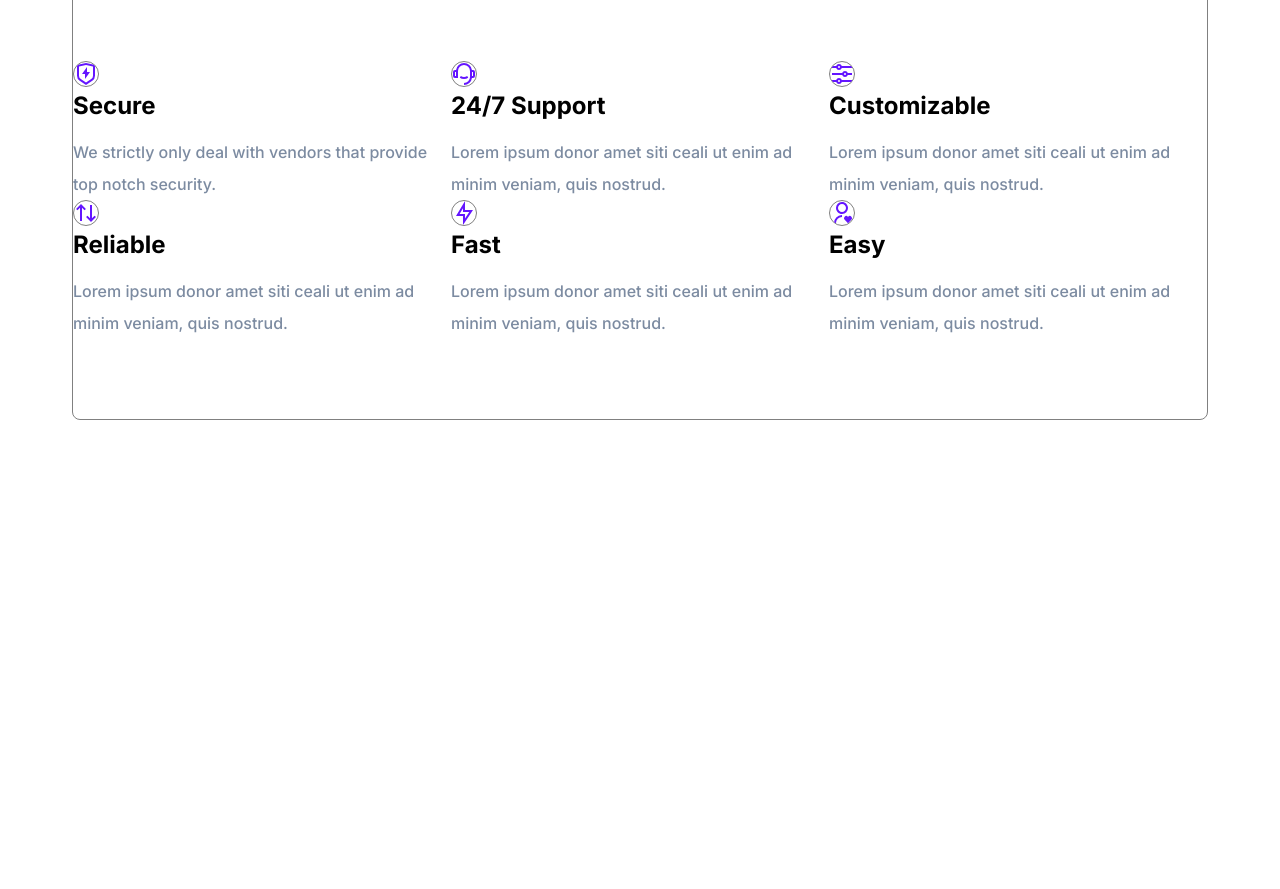
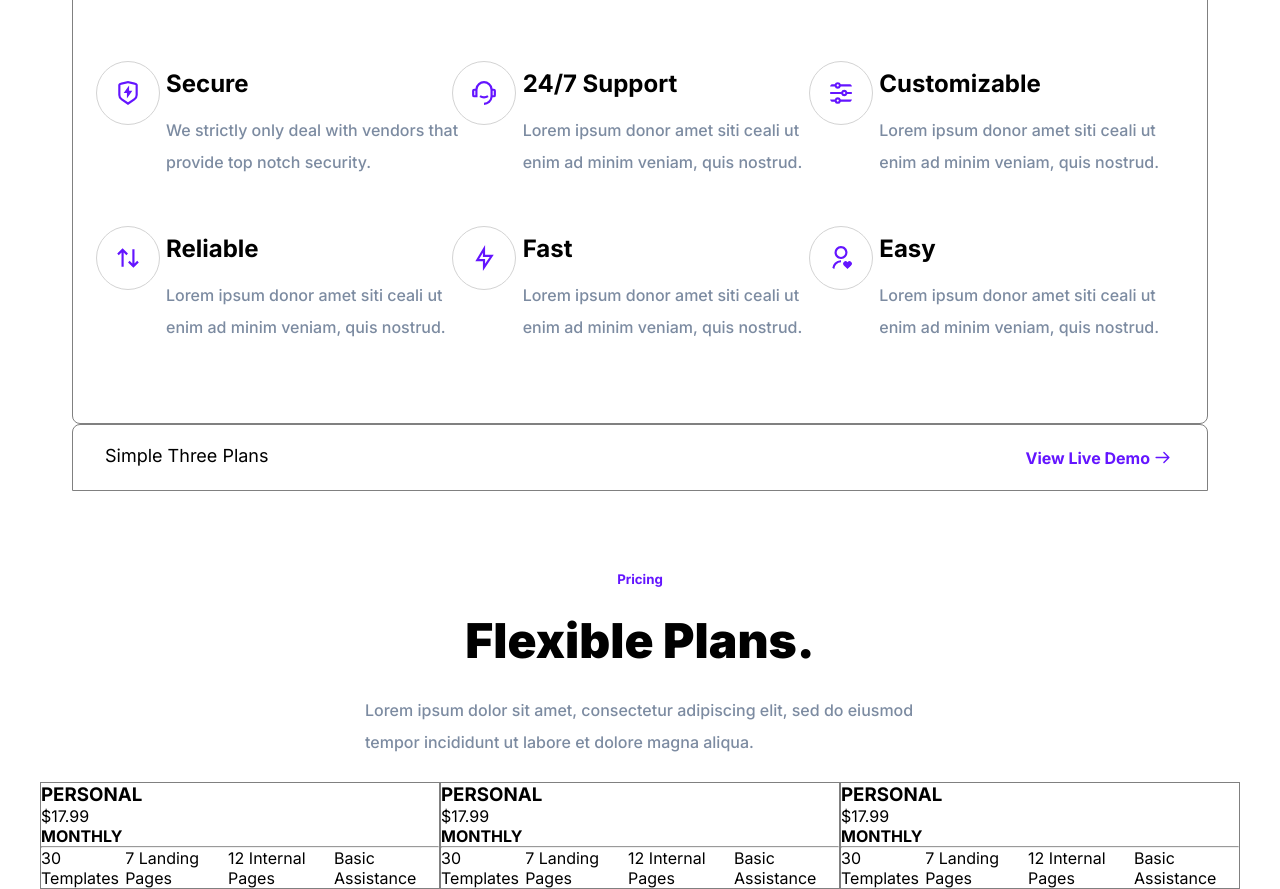
Before and after one commit to coding-is-life45/Treact-Project, a plain HTML site: page index.html in a window 1280 px wide. Shown: the part 2020-2909 px from the top of the page. Before the commit the page ends 2440 px from the top, so only its background shows below. Drawn offline with Linux system fonts and the light colour scheme.

Commit message:
started pricing section

```diff
--- a/index.html
+++ b/index.html
@@ -194,41 +194,136 @@
                     <div class="amazing__container">
                         <h4 class="centered purple">Features</h4>
                         <h2 class="amazing__container--title">We have Amazing <span class="purple">Service.</span></h2>
-                        <p class="amazing__container--description">Lorem ipsum dolor sit amet consectetur adipisicing elit. Amet voluptate quisquam voluptas
+                        <p class="amazing__container--description">Lorem ipsum dolor sit amet consectetur adipisicing
+                            elit. Amet voluptate quisquam voluptas
                             soluta
                             id, ab dolores deserunt fugit pariatur officia cupiditate iusto accusantium illum modi. Sed
                             fugit corrupti eligendi temporibus.</p>
 
                         <div class="services">
                             <div class="service">
-                                <span><img src="shield.svg" class="service__img" alt=""></span>
+                                <span class="span-img__container"><img src="shield.svg" class="service__img"
+                                        alt=""></span>
+                                <span class="span__container">
                                     <h3 class="service__header">Secure</h3>
-                                <p class="service__description">We strictly only deal with vendors that provide top notch security.</p>
+                                    <p class="service__description">We strictly only deal with vendors that provide top
+                                        notch security.</p>
+                                </span>
                             </div>
                             <div class="service">
-                                <span><img src="support-icon.svg" class="service__img" alt=""></span>
+                                <span class="span-img__container"><img src="support-icon.svg" class="service__img"
+                                        alt=""></span>
+                                <span class="span__container">
                                     <h3 class="service__header">24/7 Support</h3>
-                                <p class="service__description">Lorem ipsum donor amet siti ceali ut enim ad minim veniam, quis nostrud.</p>
+                                    <p class="service__description">Lorem ipsum donor amet siti ceali ut enim ad minim
+                                        veniam, quis nostrud.</p>
+                                </span>
                             </div>
                             <div class="service">
-                                <span><img src="customize-icon.svg" class="service__img" alt=""></span>
+                                <span class="span-img__container"><img src="customize-icon.svg" class="service__img"
+                                        alt=""></span>
+                                <span class="span__container">
                                     <h3 class="service__header">Customizable</h3>
-                                <p class="service__description">Lorem ipsum donor amet siti ceali ut enim ad minim veniam, quis nostrud.</p>
+                                    <p class="service__description">Lorem ipsum donor amet siti ceali ut enim ad minim
+                                        veniam, quis nostrud.</p>
+                                </span>
                             </div>
                             <div class="service">
-                                <span><img src="reliable-icon.svg" class="service__img" alt=""></span>
+                                <span class="span-img__container"><img src="reliable-icon.svg" class="service__img"
+                                        alt=""></span>
+                                <span class="span__container">
                                     <h3 class="service__header">Reliable</h3>
-                                <p class="service__description">Lorem ipsum donor amet siti ceali ut enim ad minim veniam, quis nostrud.</p>
+                                    <p class="service__description">Lorem ipsum donor amet siti ceali ut enim ad minim
+                                        veniam, quis nostrud.</p>
+                                </span>
                             </div>
                             <div class="service">
-                                <span><img src="lightning.svg" class="service__img" alt=""></span>
+                                <span class="span-img__container"><img src="lightning.svg" class="service__img"
+                                        alt=""></span>
+                                <span class="span__container">
                                     <h3 class="service__header">Fast</h3>
-                                <p class="service__description">Lorem ipsum donor amet siti ceali ut enim ad minim veniam, quis nostrud.</p>
+                                    <p class="service__description">Lorem ipsum donor amet siti ceali ut enim ad minim
+                                        veniam, quis nostrud.</p>
+                                </span>
                             </div>
                             <div class="service">
-                                <span><img src="simple-icon.svg" class="service__img" alt=""></span>
+                                <span class="span-img__container"><img src="simple-icon.svg" class="service__img"
+                                        alt=""></span>
+                                <span class="span__container">
                                     <h3 class="service__header">Easy</h3>
-                                <p class="service__description">Lorem ipsum donor amet siti ceali ut enim ad minim veniam, quis nostrud.</p>
+                                    <p class="service__description">Lorem ipsum donor amet siti ceali ut enim ad minim
+                                        veniam, quis nostrud.</p>
+                                </span>
+                            </div>
+                        </div>
+                    </div>
+                </div>
+            </div>
+        </section>
+
+        <section id="pricing">
+            <div class="container">
+                <div class="row">
+                    <div class="pricing-section--header">
+                        <p class="pricing-illustration">Simple Three Plans</p>
+                        <p class="demo">View Live Demo
+                            <svg fill="none" stroke="currentColor" stroke-linecap="round" stroke-linejoin="round"
+                                stroke-width="2" viewBox="0 0 24 24" class="demo-arrow">
+                                <path d="M14 5l7 7m0 0l-7 7m7-7H3"></path>
+                            </svg>
+                        </p>
+                    </div>
+                    <div class="plan__container">
+                        <h5 class="purple pricing--header__small">Pricing</h5>
+                        <h2 class="pricing__header">Flexible Plans.</h2>
+                        <p class="pricing__description">Lorem ipsum dolor sit amet, consectetur adipiscing elit, sed do
+                            eiusmod tempor incididunt ut
+                            labore et dolore magna aliqua.</p>
+                    </div>
+                    <div class="plans">
+                        <div class="plan">
+                            <div class="plan__type">
+                                <h3>PERSONAL</h3>
+                                <p>$17.99</p>
+                                <h4>MONTHLY</h4>
+                            </div>
+                            <hr>
+                            <div class="plan__features">
+                                <ul>
+                                    <li>30 Templates</li>
+                                    <li>7 Landing Pages</li>
+                                    <li>12 Internal Pages</li>
+                                    <li>Basic Assistance</li>
+                                </ul>
+                            </div>
+                        </div>
+                        <div class="plan">
+                            <div class="plan__type">
+                                <h3>PERSONAL</h3>
+                                <p>$17.99</p>
+                                <h4>MONTHLY</h4>
+                            </div>
+                            <hr>
+                            <div class="plan__features"><ul>
+                                <li>30 Templates</li>
+                                <li>7 Landing Pages</li>
+                                <li>12 Internal Pages</li>
+                                <li>Basic Assistance</li>
+                            </ul></div>
+                        </div>
+                        <div class="plan">
+                            <div class="plan__type">
+                                <h3>PERSONAL</h3>
+                                <p>$17.99</p>
+                                <h4>MONTHLY</h4>
+                            </div>
+                            <hr>
+                            <div class="plan__features"><ul>
+                                <li>30 Templates</li>
+                                <li>7 Landing Pages</li>
+                                <li>12 Internal Pages</li>
+                                <li>Basic Assistance</li>
+                            </ul></div>
                         </div>
                     </div>
                 </div>
--- a/styles.css
+++ b/styles.css
@@ -251,7 +251,7 @@ NAVIGATION
   border-bottom: 4px solid #6415ff;
 }
 
-.hero-section__header, .amazing-section--header, .amazing__container {
+.hero-section__header, .amazing-section--header, .amazing__container, .pricing__container, .pricing-section--header {
   display: flex;
   justify-content: space-between;
   margin: 0 32px;
@@ -260,7 +260,7 @@ NAVIGATION
   padding: 20px 32px;
 }
 
-.hero-illustration, .amazing-illustration {
+.hero-illustration, .amazing-illustration, .pricing-illustration {
   font-size: 18px;
 }
 
@@ -448,15 +448,19 @@ font-size: 48px;
 }
 
 .services {
-  padding-top: 64px;
+  padding: 64px 32px 0 32px;
   display: flex;
   flex-wrap: wrap;
 }
 
 .service {
   display: flex;
-  flex-direction: column;
   width: calc(100% / 3);
+
+}
+
+.service:nth-child(-n + 3) {
+  margin-bottom: 48px;
 }
 
 .service__header {
@@ -466,11 +470,13 @@ font-size: 48px;
 }
 
 .service__img{
-  width: 1.625rem;
-  height: 1.625rem;
-  /* padding: 20px; */
-  border-radius: 50%;
-  border: 1px solid gray;
+  box-sizing: border-box;
+    width: 4rem;
+    height: 4rem;
+    border-radius: 50%;
+    border: 1px solid  lightgray;
+    padding: 18px;
+
 }
 
 .service__description {
@@ -479,3 +485,63 @@ font-size: 48px;
   line-height: 2;
   color: rgb(124 139 161);
 }
+
+.span-img__container {
+  display: flex;
+  justify-content: center;
+ width: 100%;
+ max-width: 45px;
+
+}
+
+.span__container {
+  margin: 8px 0 0 16px;
+}
+
+/* PRICING PLANS */
+
+.plan__container {
+  padding-top: 80px;
+  display: flex;
+  flex-direction: column;
+  justify-content: center;
+  align-items: center;
+}
+
+.pricing--header__small {
+  padding-bottom: 24px;
+
+}
+
+.pricing__header{
+  font-size: 48px;
+  font-weight: 900;
+}
+
+.pricing__description {
+  width: 100%;
+  max-width: 550px;
+  line-height: 2;
+  color: #7C8BA1;
+  margin: 24px 0;
+  font-weight: 500;
+  font-size: 16px;
+
+}
+.plans {
+  display: flex;
+  flex-wrap: wrap;
+}
+
+.plan {
+  width: calc(100% / 3);
+  display: flex;
+  flex-direction: column;
+  border: 1px solid gray;
+}
+
+.plan__type {
+
+}
+
+.plan__features {}
```
Lines whose indentation alone changed are shown as unchanged.
